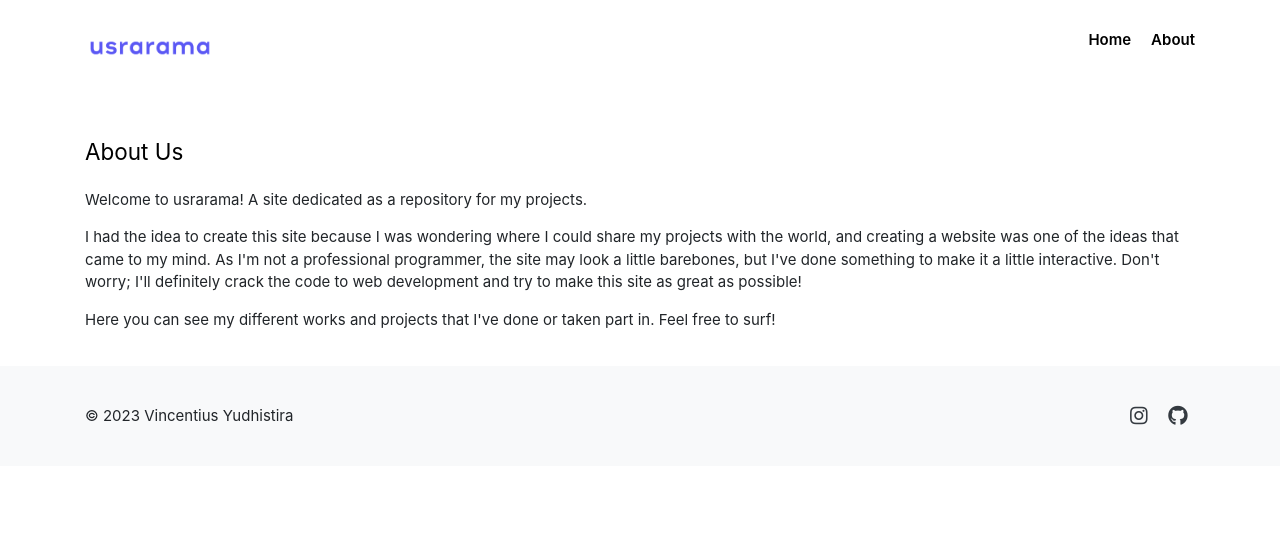
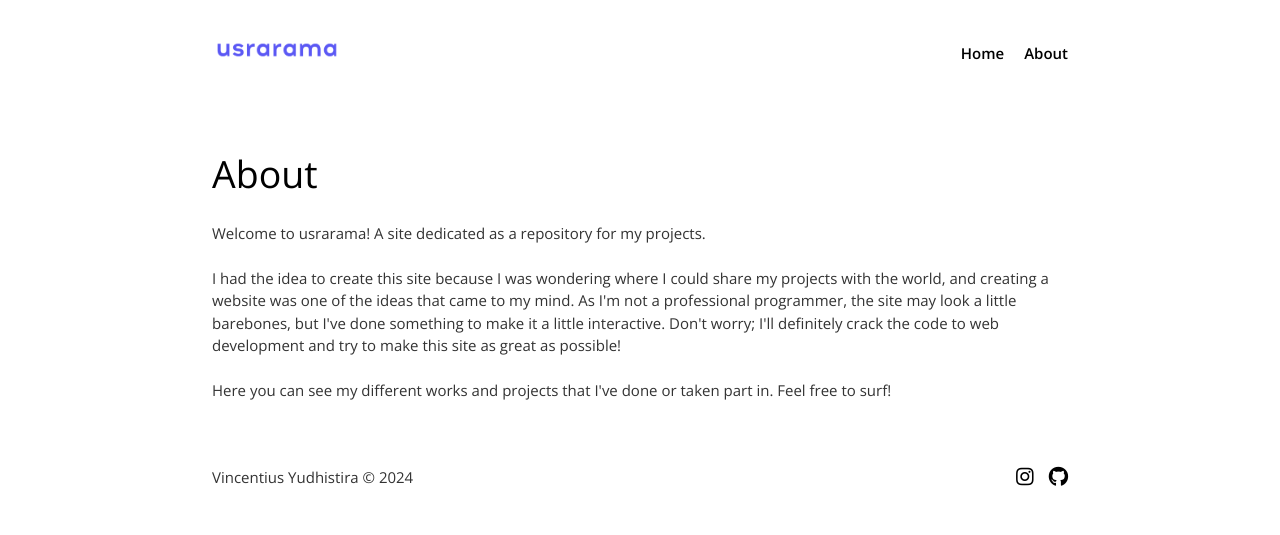
Before and after one commit to srrma/srrma.github.io, a plain HTML site: page about.html in a window 1280 px wide. Drawn offline with nearby package versions, Linux system fonts and the light colour scheme.

Commit message:
Add files via upload

```diff
--- a/about.html
+++ b/about.html
@@ -1,17 +1,16 @@
+<!DOCTYPE html>
 <!DOCTYPE html>
 <html lang="en">
 <head>
     <meta charset="UTF-8">
-    <meta name="viewport" content="width=device-width, initial-scale=1.0">
+    <meta name="viewport" content="width=device-width, initial-scale=1">
     <title>usrarama</title>
     <meta name="author" content="Vincentius Yudhistira">
-    <link rel="icon" href="./images/logo/favicon.png">
+    <link rel="icon" href="#">
     <link rel="stylesheet" href="style.css">
     <link rel="stylesheet" href="https://pro.fontawesome.com/releases/v5.10.0/css/all.css">
     <link rel="stylesheet" href="https://cdnjs.cloudflare.com/ajax/libs/materialize/1.0.0/css/materialize.min.css">
     <link rel="stylesheet" href="https://fonts.googleapis.com/css?family=Open+Sans:300,400,600,700&display=swap">
-    <link rel="stylesheet" href="https://cdnjs.cloudflare.com/ajax/libs/animate.css/4.1.1/animate.min.css">
-    <link rel="stylesheet" href="https://stackpath.bootstrapcdn.com/bootstrap/4.5.2/css/bootstrap.min.css">
 </head>
 <body>
     <div class="navbar">
@@ -31,29 +30,31 @@
 
     <div class="container">
         <div class="header-container">
-            <header>About Us</header>
+            <header>About</header>
         </div>
 
         <div class="content">
-            <p>Welcome to usrarama! A site dedicated as a repository for my projects.</p>
-            <p>I had the idea to create this site because I was wondering where I could share my projects with the world, and creating a website was one of the ideas that came to my mind. As I'm not a professional programmer, the site may look a little barebones, but I've done something to make it a little interactive. Don't worry; I'll definitely crack the code to web development and try to make this site as great as possible!</p>
+            <p>Welcome to usrarama! A site dedicated as a repository for my projects.</p><br>
+            <p>I had the idea to create this site because I was wondering where I could share my projects with the world, and creating a website was one of the ideas that came to my mind. As I'm not a professional programmer, the site may look a little barebones, but I've done something to make it a little interactive. Don't worry; I'll definitely crack the code to web development and try to make this site as great as possible!</p><br>
             <p>Here you can see my different works and projects that I've done or taken part in. Feel free to surf!</p>
         </div>
     </div>
 
-    <footer class="bg-light py-3">
-        <div class="container d-flex justify-content-between align-items-center">
-            <p class="mb-0">&copy; 2023 Vincentius Yudhistira</p>
+    <div class="footer">
+        <div class="container">
+            <div class="copyright">
+                <p>Vincentius Yudhistira &copy; 2024</p>
+            </div>
             <div class="social-icons">
-                <a href="https://www.instagram.com/usrarama" target="_blank" class="text-dark mx-2">
+                <a href="https://instagram.com/usrarama" target="_blank">
                     <i class="fab fa-instagram"></i>
                 </a>
-                <a href="https://github.com/srrma" target="_blank" class="text-dark mx-2">
+                <a href="https://github.com/srrma" target="_blank">
                     <i class="fab fa-github"></i>
                 </a>
             </div>
         </div>
-    </footer>
+    </div>
 
     <script src="https://code.jquery.com/jquery-3.5.1.min.js"></script>
     <script src="https://cdnjs.cloudflare.com/ajax/libs/popper.js/1.16.1/umd/popper.min.js"></script>
--- a/style.css
+++ b/style.css
@@ -66,7 +66,7 @@ body {
 }
 
 .header-container header {
-    font-size: 1.5em;
+    font-size: 2.5em;
     color: black;
 }
 
@@ -93,7 +93,7 @@ body {
 }
 
 .footer {
-    background-color: #f2f2f2;
+    background-color: #fff;
     padding: 20px 0;
 }
 
```
Also changed, not shown: index.html (+14 -13 lines).
